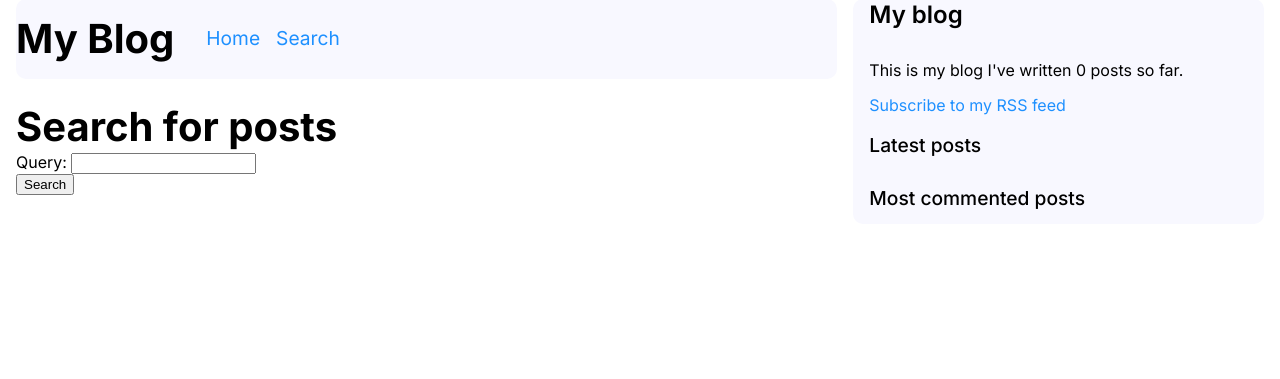
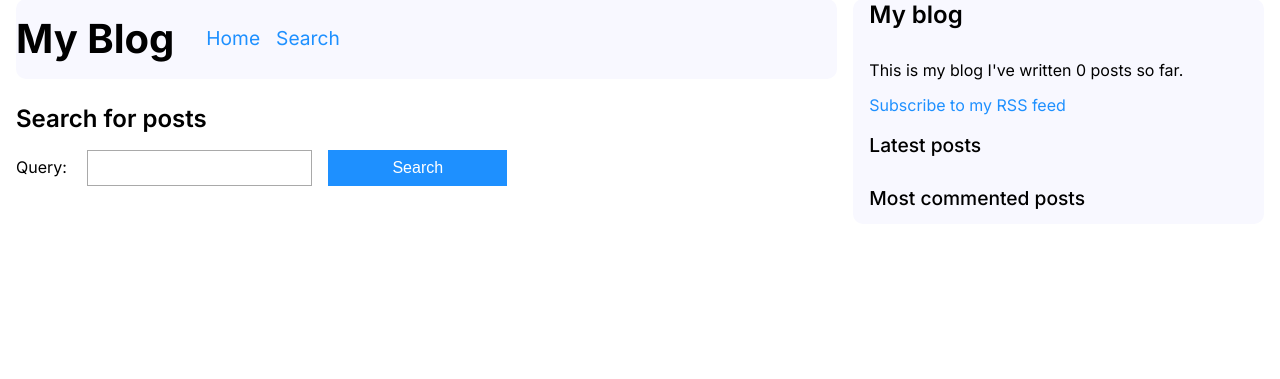
Before and after one commit to coderustle/django-blogapp, a Django app: page /search/ in a window 1280 px wide. Shown: the part 33-412 px from the top of the page. Run offline with Django 4.2, Linux system fonts and the light colour scheme; data that the repository does not hold is empty; parts of the project's set-up code (start-up, migrations or seed data) failed here and were passed over.

Commit message:
Update style for search form

```diff
--- a/blog/static/css/blog.css
+++ b/blog/static/css/blog.css
@@ -205,6 +205,28 @@ p {
     gap: 1rem;
 }
 
+.content .search-result form {
+    display: flex;
+    width: 100%;
+    gap: 1rem;
+}
+
+.content .search-result input[type="text"] {
+    padding: 0.5rem;
+    border: 0.5px solid darkgray;
+    margin-left: 1rem;
+    font-size: 1rem;
+
+}
+
+.content .search-result input[type=submit] {
+    padding: 0.5rem 4rem;
+    background-color: dodgerblue;
+    color: white;
+    font-size: 1rem;
+    border: none;
+}
+
 
 /*
  * ===========================================================
--- a/blog/templates/blog/post/search.html
+++ b/blog/templates/blog/post/search.html
@@ -34,7 +34,7 @@
       </div>
       <p><a href="{% url "blog:post_search" %}">Search again</a></p>
     {% else %}
-      <h1>Search for posts</h1>
+      <h2>Search for posts</h2>
       <form method="get">
         {{ form.as_p }}
         <input type="submit" value="Search">
```
